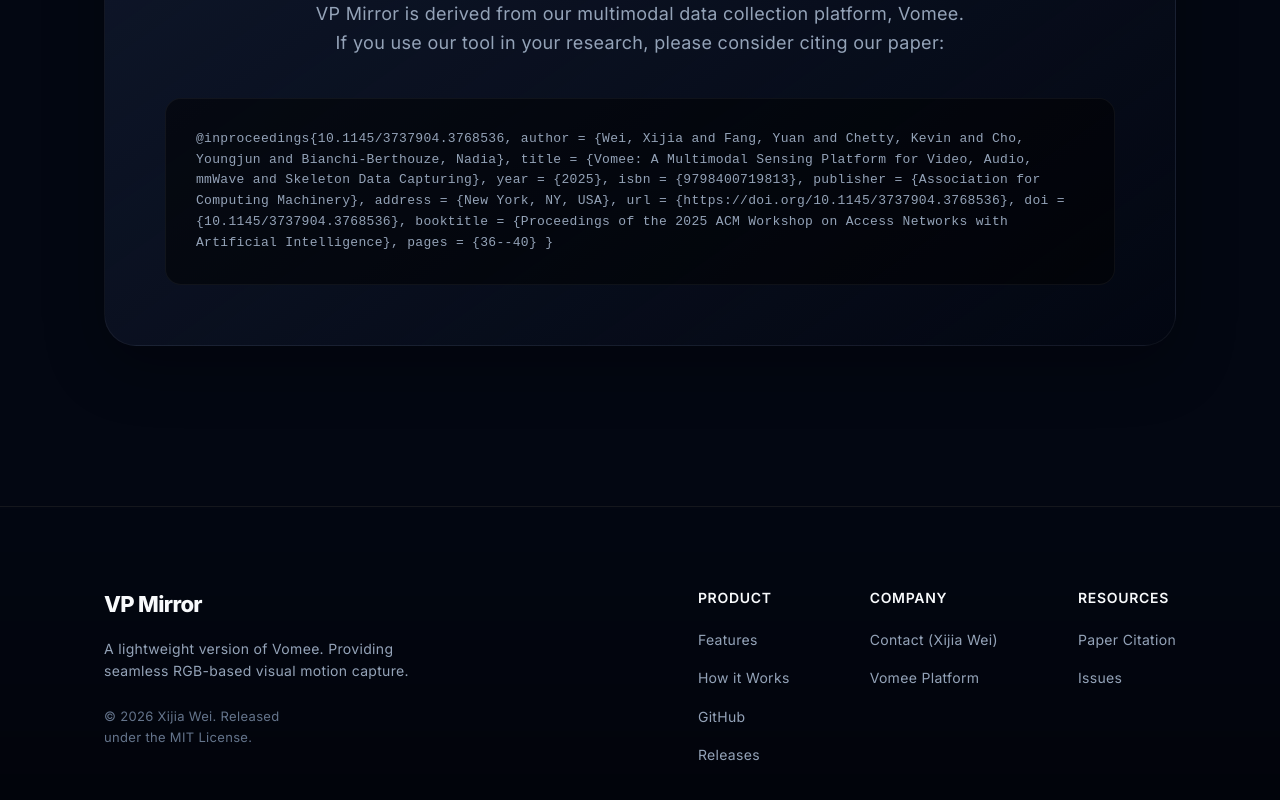
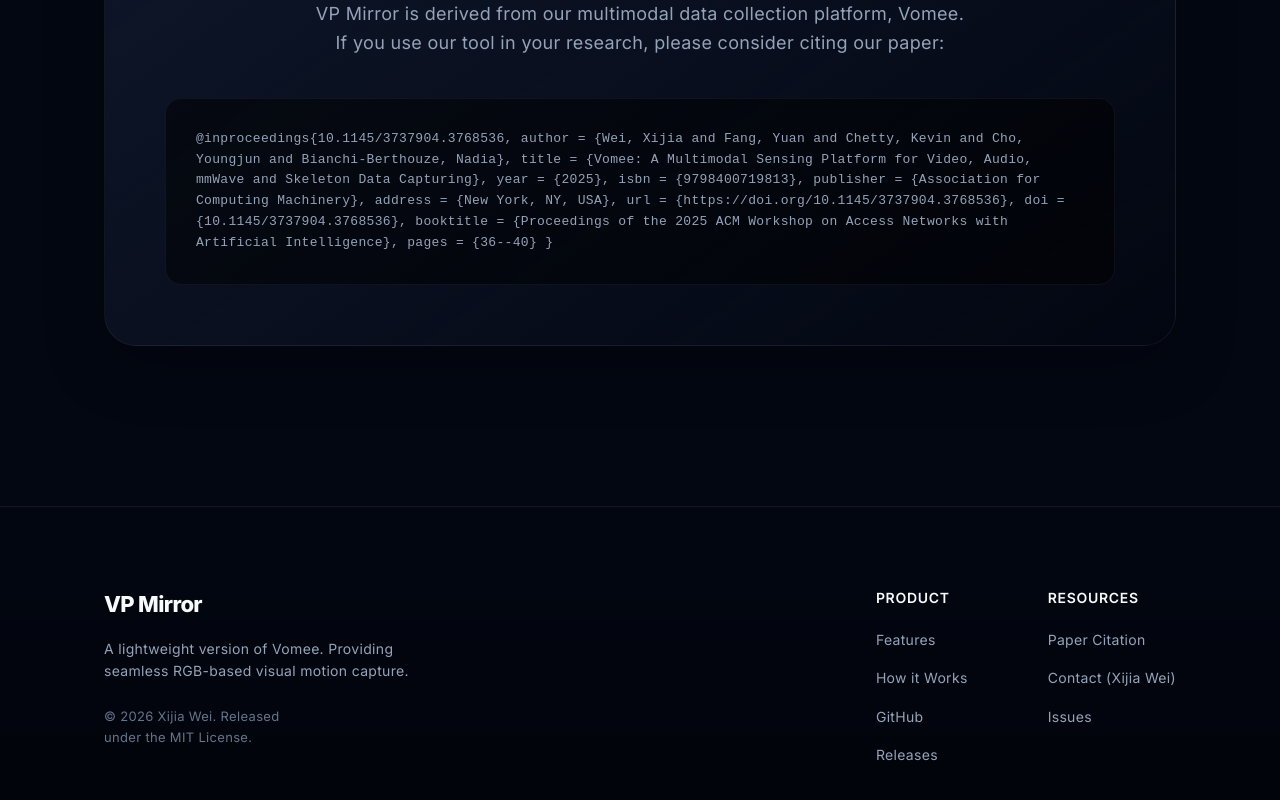
Before and after one commit to weixijia/ViTPoseStudio, a React (Vite) app in the folder website/: page / in a window 1280 px wide. Shown: the part 2832-3632 px from the top of the page. Built offline with nearby package versions, Linux system fonts and the light colour scheme.

Commit message:
Update README and refine website footer columns

```diff
--- a/website/src/i18n.js
+++ b/website/src/i18n.js
@@ -81,16 +81,10 @@
           ]
         },
         {
-          title: 'Company',
-          links: [
-            { label: 'Contact (Xijia Wei)', href: 'mailto:xijia.wei.21@ucl.ac.uk' },
-            { label: 'Vomee Platform', href: 'https://doi.org/10.1145/3737904.3768536' }
-          ]
-        },
-        {
           title: 'Resources',
           links: [
             { label: 'Paper Citation', href: '#citation' },
+            { label: 'Contact (Xijia Wei)', href: 'mailto:xijia.wei.21@ucl.ac.uk' },
             { label: 'Issues', href: 'https://github.com/weixijia/ViTPoseStudio/issues' }
           ]
         }
@@ -174,16 +168,10 @@
           ]
         },
         {
-          title: '公司团队',
-          links: [
-            { label: '联系方式 (魏熙佳)', href: 'mailto:xijia.wei.21@ucl.ac.uk' },
-            { label: 'Vomee 平台', href: 'https://doi.org/10.1145/3737904.3768536' }
-          ]
-        },
-        {
           title: '开发资源',
           links: [
             { label: '论文引用', href: '#citation' },
+            { label: '联系方式 (魏熙佳)', href: 'mailto:xijia.wei.21@ucl.ac.uk' },
             { label: '问题反馈', href: 'https://github.com/weixijia/ViTPoseStudio/issues' }
           ]
         }
```
Also changed, not shown: 1 other file (tests, documents, lock files or other folders).
